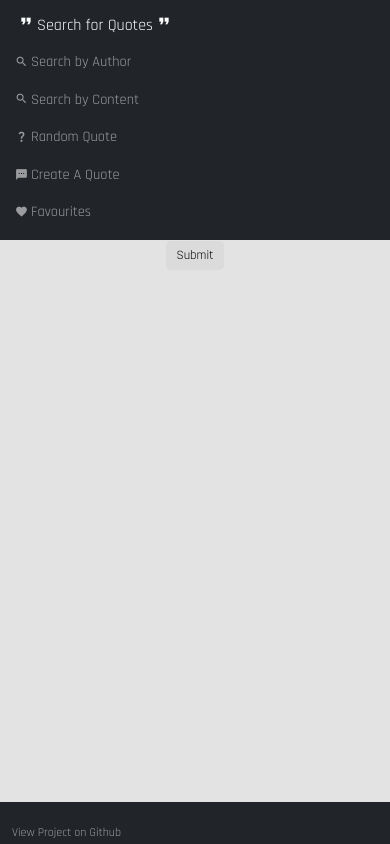
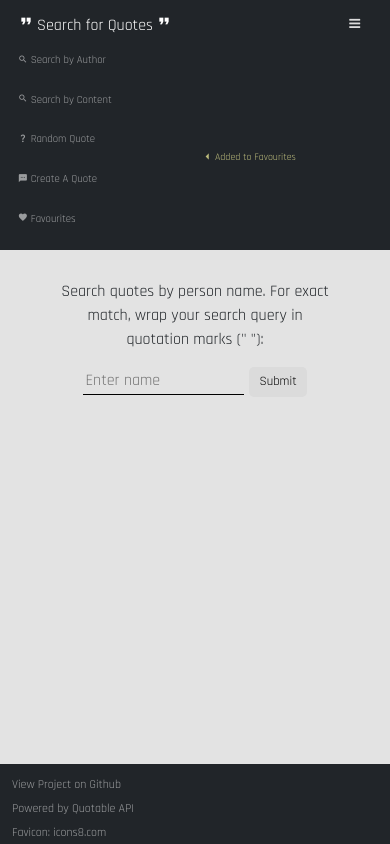
Before and after one commit to zappled/search-for-lyrics, a React (Create React App) app: page / in a window 390 px wide. Built offline with nearby package versions, Linux system fonts and the light colour scheme.

Commit message:
Added responsive design on mobile

```diff
--- a/public/index.html
+++ b/public/index.html
@@ -41,7 +41,11 @@
       rel="stylesheet"
       href="https://fonts.googleapis.com/icon?family=Material+Icons"
     />
-    <title>Search for Lyrics</title>
+    <link
+      rel="stylesheet"
+      href="https://cdnjs.cloudflare.com/ajax/libs/font-awesome/4.7.0/css/font-awesome.min.css"
+    />
+    <title>Search for Quotes</title>
   </head>
   <body>
     <noscript>You need to enable JavaScript to run this app.</noscript>
--- a/src/App.js
+++ b/src/App.js
@@ -20,7 +20,9 @@ function App() {
     localStorage.setItem("favList", JSON.stringify(favList));
   }, [favList]);
 
-  const [favIndicate, setFavIndicate] = useState("none");
+  const [favIndicate, setFavIndicate] = useState("block");
+
+  const [mobileMenu, setMobileMenu] = useState(true);
 
   return (
     // navigation bar
@@ -32,37 +34,68 @@ function App() {
             Search for Quotes
             <i className="material-icons header-icon">format_quote</i>
           </div>
-          <Link to="/" className="nav-link">
-            <div className="nav-input">
+
+          <Link
+            to="/"
+            className={mobileMenu ? "nav-link expanded" : "nav-link"}
+            // style={{ display: mobileMenu }}
+          >
+            <ul className="nav-input">
               <i className="material-icons">search</i>
               Search by Author
-            </div>
+            </ul>
           </Link>
-          <Link to="search-content" className="nav-link">
-            <div className="nav-input">
+          <Link
+            to="search-content"
+            className={mobileMenu ? "nav-link expanded" : "nav-link"}
+            // style={{ display: mobileMenu }}
+            // onClick={() => setMobileMenu("none")}
+          >
+            <ul className="nav-input">
               <i className="material-icons">search</i>
               Search by Content
-            </div>
+            </ul>
           </Link>
-          <Link to="random" className="nav-link">
-            <div className="nav-input">
+          <Link
+            to="random"
+            className={mobileMenu ? "nav-link expanded" : "nav-link"}
+            // style={{ display: mobileMenu }}
+            // onClick={() => setMobileMenu("none")}
+          >
+            <ul className="nav-input">
               <i className="material-icons">question_mark</i>
               Random Quote
-            </div>
+            </ul>
           </Link>
-          <Link to="create-quote" className="nav-link">
-            <div className="nav-input">
+          <Link
+            to="create-quote"
+            className={mobileMenu ? "nav-link expanded" : "nav-link"}
+            // style={{ display: mobileMenu }}
+            // onClick={() => setMobileMenu("none")}
+          >
+            <ul className="nav-input">
               <i className="material-icons">sms</i>
               Create A Quote
-            </div>
+            </ul>
           </Link>
-          <Link to="favourites" className="nav-link">
-            <div className="nav-input">
+          <Link
+            to="favourites"
+            className={mobileMenu ? "nav-link expanded" : "nav-link"}
+            // style={{ display: mobileMenu }}
+            // onClick={() => setMobileMenu("none")}
+          >
+            <ul className="nav-input">
               <i className="material-icons">favorite</i>
               Favourites
-            </div>
+            </ul>
           </Link>
-        </div>
+
+          <span className="icon">
+            <i
+              className="fa fa-bars"
+              onClick={() => setMobileMenu(!mobileMenu)}
+            ></i>
+          </span>
           <span className="navbar-text" style={{ display: favIndicate }}>
             <i
               className="material-icons"
@@ -75,6 +108,7 @@ function App() {
             </i>
             Added to Favourites
           </span>
+        </div>
       </nav>
 
       <Switch>
--- a/src/styles.css
+++ b/src/styles.css
@@ -12,6 +12,7 @@
   display: flex;
   align-items: center;
   padding-left: 15px;
+  margin-bottom: 0;
 }
 
 .material-icons {
@@ -242,7 +243,7 @@ form {
   border: 3px double black;
   align-items: center;
   position: absolute;
-  top: 15%;
+  top: 14%;
   right: 37.5%;
   margin: 0 auto;
   z-index: 1;
@@ -296,3 +297,110 @@ form {
   font-size: 80%;
   color: rgb(188, 188, 124);
 }
+
+.navbar .icon {
+  display: none;
+}
+
+.navbar span .mobile-menu {
+  display: flex;
+}
+
+@media only screen and (max-width: 600px) {
+  .fixed-top {
+    position: relative;
+    top: -45px;
+    left: 0;
+  }
+
+  .container {
+    margin-top: -10%;
+  }
+
+  .container .text-center {
+    margin-top: 0;
+  }
+
+  .fixed-top a.nav-link {
+    display: none;
+  }
+
+  .fixed-top a.nav-link.expanded {
+    display: block;
+    text-decoration: none;
+    color: #ffffff8c;
+    margin-bottom: 7.5px;
+    margin-left: 3px;
+  }
+
+  .navbar .icon {
+    display: block;
+    color: #dbdbdb;
+    position: fixed;
+    right: 2.5%;
+    top: 1.75%;
+  }
+
+  .col-5 {
+    width: 100%;
+  }
+
+  nav {
+    position: relative;
+    overflow: hidden;
+  }
+  .nav-link {
+    display: inline-block;
+  }
+
+  .fixed-bottom {
+    height: 9.5%;
+  }
+
+  .fixed-bottom .nav-item {
+    /* display: flex; */
+    margin-top: -10px;
+    padding-top: 0;
+    justify-content: center;
+    align-items: center;
+  }
+  .fixed-bottom .navbar-nav {
+    display: flex;
+  }
+
+  .navbar-text {
+    position: absolute;
+    top: 7.5%;
+    left: 50%;
+  }
+  .confirm-box {
+    width: 65%;
+    left: 25%;
+    top: 25%;
+  }
+}
+
+@media only screen and (max-width: 800px) {
+  /* .fixed-top {
+    height: 7.5%;
+  } */
+
+  .fixed-top .nav-input {
+    font-size: 75%;
+  }
+  .col-5 {
+    width: 75%;
+  }
+  .confirm-box {
+    width: 40%;
+    height: 8%;
+    left: 30%;
+    top: 9.25%;
+  }
+  .fixed-top .navbar-text {
+    position: absolute;
+    top: 60%;
+    right: -1%;
+    font-size: 10px;
+  }
+}
```
Lines whose indentation alone changed are shown as unchanged.
